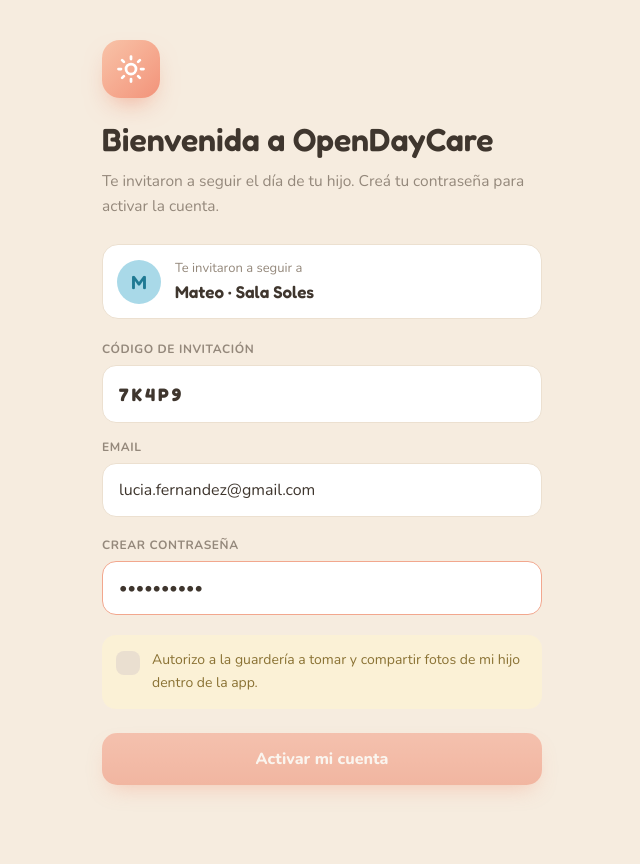
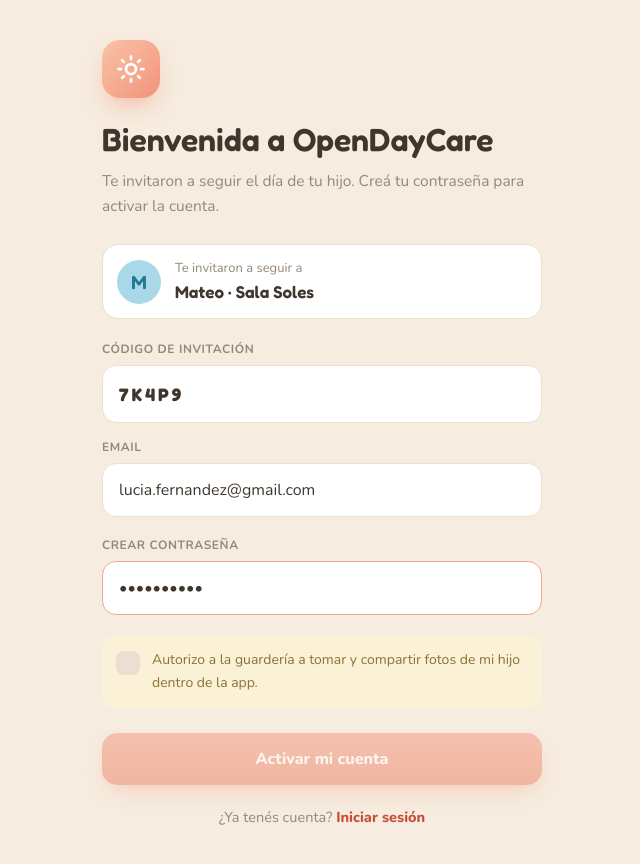
Before and after one commit to Alejandro959521/open-daycare, a Next.js app: page /activar-cuenta in a window 1280 px wide. Shown: the top 864 px of the page, without its empty margins (318-958 px from the left). Before the commit the page ends 825 px from the top, so only its background shows below. Built offline with nearby package versions, Linux system fonts and the light colour scheme.

Commit message:
Add login link to account activation page

```diff
--- a/app/activar-cuenta/page.tsx
+++ b/app/activar-cuenta/page.tsx
@@ -2,6 +2,7 @@
 
 import { useState } from "react";
 import { useRouter } from "next/navigation";
+import Link from "next/link";
 
 export default function ActivarCuentaPage() {
   const [authorized, setAuthorized] = useState(false);
@@ -107,6 +108,13 @@ export default function ActivarCuentaPage() {
             Activar mi cuenta
           </button>
         </form>
+
+        <p className="text-center mt-[22px] text-muted-200 text-[14.5px]">
+          ¿Ya tenés cuenta?{" "}
+          <Link href="/login" className="text-coral-300 font-extrabold">
+            Iniciar sesión
+          </Link>
+        </p>
       </div>
     </div>
   );
```
